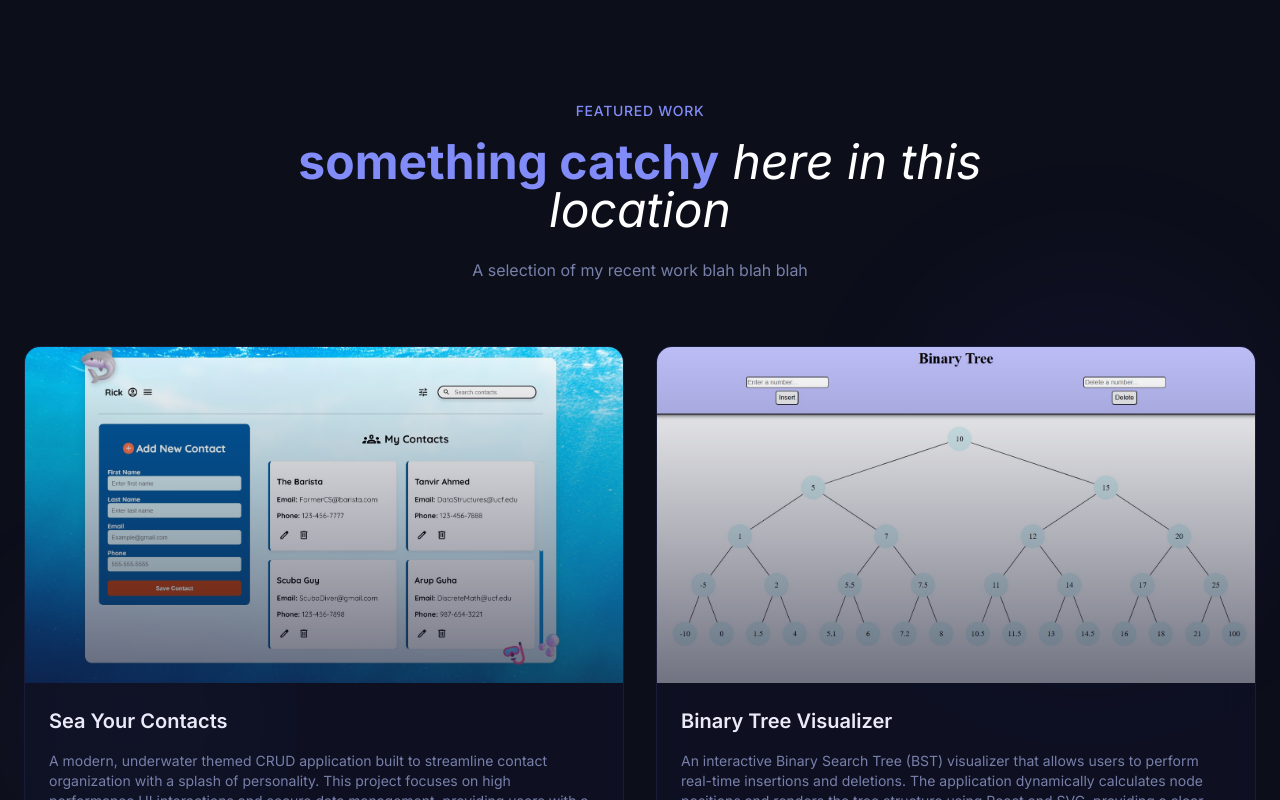
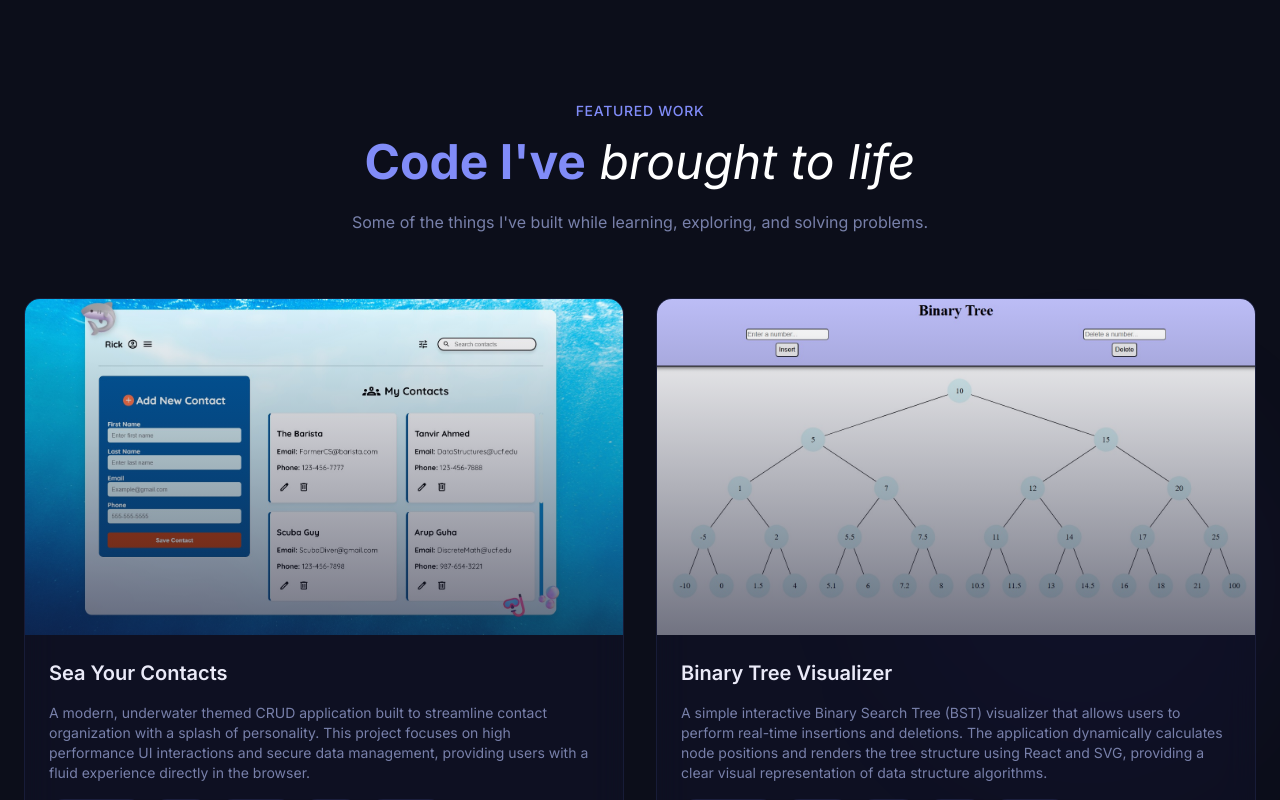
Before and after one commit to HaroldSaenz87/Portfolio, a React (Vite) app in the folder myPortfolio/: page / in a window 1280 px wide. Shown: the part 1840-2640 px from the top of the page. Built offline with nearby package versions, Linux system fonts and the light colour scheme.

Commit message:
Project section finished.

```diff
--- a/myPortfolio/src/sections/Projects.jsx
+++ b/myPortfolio/src/sections/Projects.jsx
@@ -11,10 +11,17 @@ const projects = [
     },
     {
         title:"Binary Tree Visualizer",
-        description: "An interactive Binary Search Tree (BST) visualizer that allows users to perform real-time insertions and deletions. The application dynamically calculates node positions and renders the tree structure using React and SVG, providing a clear visual representation of data structure algorithms.",
+        description: "A simple interactive Binary Search Tree (BST) visualizer that allows users to perform real-time insertions and deletions. The application dynamically calculates node positions and renders the tree structure using React and SVG, providing a clear visual representation of data structure algorithms.",
         image: "/BinaryTreePic.jpg",
         tags: ["JavaScript", "React", "SVG", "CSS", "HTML5"],
         github: "https://github.com/HaroldSaenz87/DSA"
+    },
+    {
+        title:"Portfolio",
+        description: "A personal portfolio built with React and TailwindCSS showcasing my projects, skills, and experience as a full stack software engineer.",
+        image: "/portfolioPic.jpg",
+        tags: ["React", "TailwindCSS", "JavaScript", "Vite"],
+        github: "https://github.com/HaroldSaenz87/Portfolio"
     }
 ]
 
@@ -29,11 +36,11 @@ export const Projects = () => {
                 <div className="text-center mx-auto max-w-3xl mb-16">
                     <span className="text-secondary-foreground text-sm font-medium tracking-wider uppercase animate-fade-in">Featured Work</span>
                     <h2 className="text-4xl md:text-5xl font-bold mt-4 mb-6 animate-fade-in animation-delay-100 text-secondary-foreground">
-                        something catchy
-                        <span className="italic font-normal text-white"> here in this location</span>
+                        Code I've
+                        <span className="italic font-normal text-white"> brought to life</span>
                     </h2>
                     <p className="text-muted-foreground animate-fade-in animation-delay-200">
-                        A selection of my recent work blah blah blah
+                        Some of the things I've built while learning, exploring, and solving problems.
                     </p>
                 </div>
 
```
Also changed, not shown: myPortfolio/public/portfolioPic.jpg (added).
